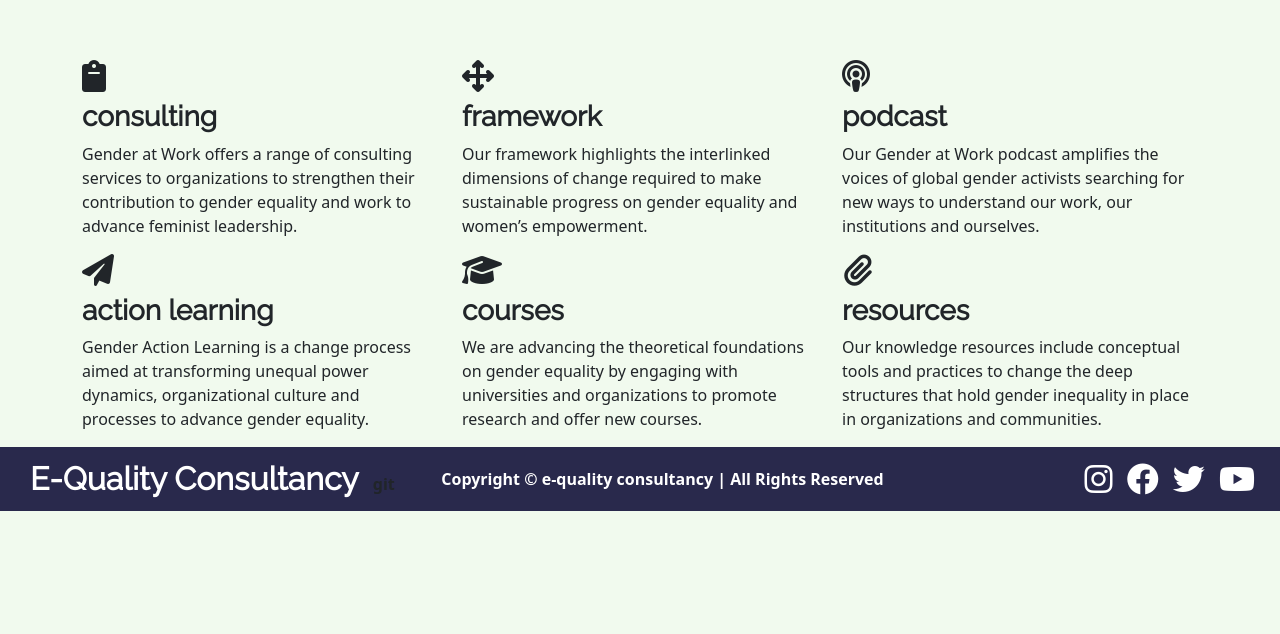
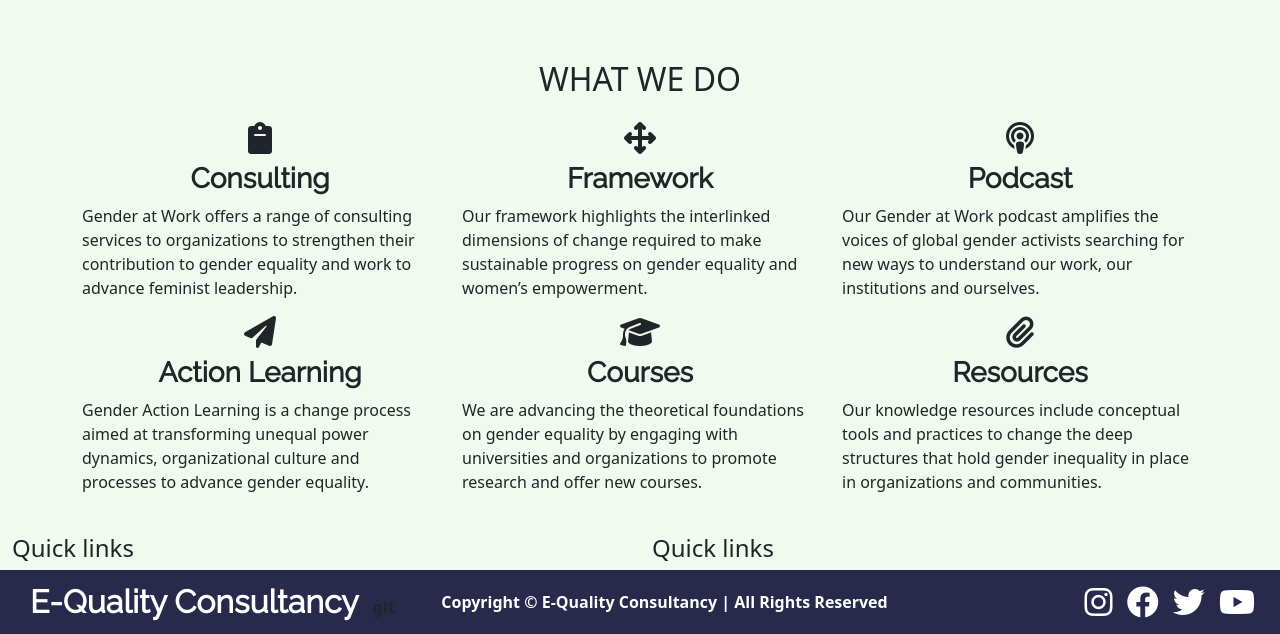
Before and after one commit to StevenWeir038/equality_consultants, a plain HTML site: page index.html in a window 1280 px wide. Shown: the part 636-1270 px from the top of the page. Before the commit the page ends 1147 px from the top, so only its background shows below. Drawn offline with nearby package versions, Linux system fonts and the light colour scheme; grey boxes are pictures that could not be loaded.

```diff
--- a/index.html
+++ b/index.html
@@ -55,54 +55,78 @@
       </video>
 
       <div class="container icon-section">
-        <div class="row">
+        <h2 class="text-center">WHAT WE DO</h2>
+        <div class="row my-4 mb-4">
           <div class="col-lg-4">
+            <div class="text-center">
               <i class="fa-sharp h2 fa-solid fa-clipboard"></i>
-            <h3>consulting</h3>
+            <h3 class="text-center">Consulting</h3>
+            </div>
             <p>
               Gender at Work offers a range of consulting services to organizations to strengthen their contribution to gender equality and work to advance feminist leadership.
             </p>
           </div>
           <div class="col-lg-4">
+            <div class="text-center">
               <i class="fa-solid h2 fa-arrows-up-down-left-right"></i>
-            <h3>framework</h3>
+            <h3 class="text-center">Framework</h3>
+            </div>
+
             <p>
               Our framework highlights the interlinked dimensions of change required to make sustainable progress on gender equality and women’s empowerment.
             </p>
           </div>
-
           <div class="col-lg-4">
+            <div class="text-center">
               <i class="fa-sharp h2 fa-solid fa-podcast"></i>
-            <h3>podcast</h3>
+            <h3 class="text-center">Podcast</h3>
+            </div>
             <p>
               Our Gender at Work podcast amplifies the voices of global gender activists searching for new ways to understand our work, our institutions and ourselves.
             </p>
           </div>
           <div class="col-lg-4">
+            <div class="text-center">
               <i class="fa-solid h2 fa-paper-plane equality-icons"></i>
-            <h3>action learning</h3>
+            <h3 class="text-center">Action Learning</h3>
+            </div>
             <p>
               Gender Action Learning is a change process aimed at transforming unequal power dynamics, organizational culture and processes to advance gender equality.
             </p>
           </div>
-
           <div class="col-lg-4">
+            <div class="text-center">
               <i class="fa-solid h2 fa-graduation-cap"></i>
-            <h3>courses</h3>
+            <h3 class="text-center">Courses</h3>
+            </div>
             <p>
               We are advancing the theoretical foundations on gender equality by engaging with universities and organizations to promote research and offer new courses.
             </p>
           </div>
           <div class="col-lg-4">
+            <div class="text-center">
               <i class="fa-solid h2 fa-paperclip"></i>
-            <h3>resources</h3>
+            <h3 class="text-center">Resources</h3>
+            </div>
             <p>
               Our knowledge resources include conceptual tools and practices to change the deep structures that hold gender inequality in place in organizations and communities.
             </p>
           </div>
-
         </div>
       </div>
+
+      <section>
+        <div class="container-fluid">
+          <div class="row">
+            <div class="col-6">
+              <h4>Quick links</h4>
+            </div>
+            <div class="col-6">
+              <h4>Quick links</h4>
+            </div>
+          </div>
+        </div>
+      </section>
       <!--Footer start-->
 <footer class="p-2 text-dark">
   <div class="container-fluid">
@@ -114,7 +138,7 @@
         </a>git
       </div>
       <div class="col-md-6 copyright-text">
-        Copyright &copy; e-quality consultancy | All Rights Reserved
+        Copyright &copy; E-Quality Consultancy | All Rights Reserved
       </div>
       <div class="col-md-2">
         <div class="social-section">
@@ -130,6 +154,7 @@
   </div>
 
 </footer>
+
 <!--Footer end-->
     <!-- Bootstrap Bundle with Popper -->
     <script src="https://cdn.jsdelivr.net/npm/bootstrap@5.0.2/dist/js/bootstrap.bundle.min.js" integrity="sha384-MrcW6ZMFYlzcLA8Nl+NtUVF0sA7MsXsP1UyJoMp4YLEuNSfAP+JcXn/tWtIaxVXM" crossorigin="anonymous"></script>
```
Lines whose indentation alone changed are shown as unchanged.
